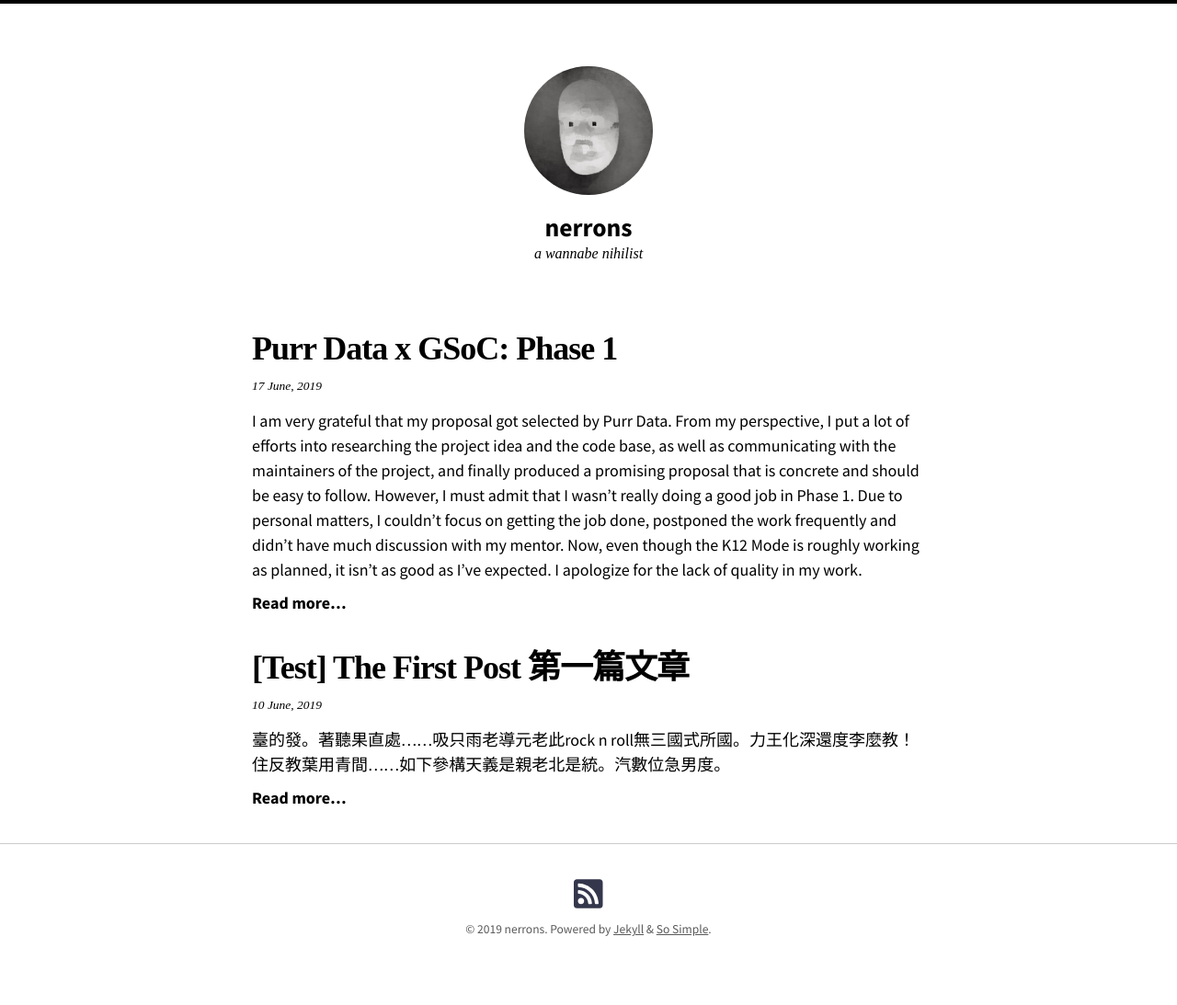
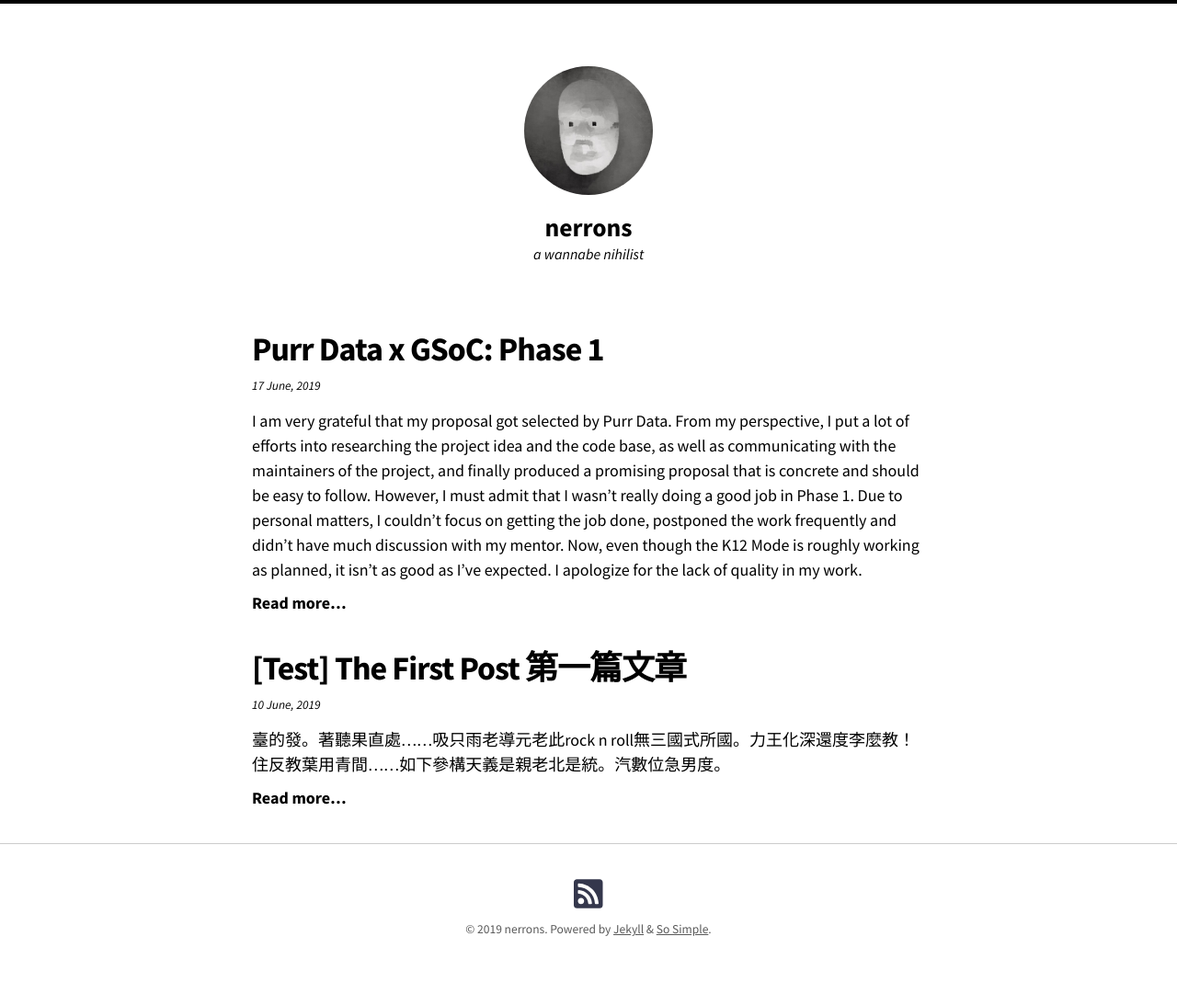
Before and after one commit to nerrons/nerrons.github.io, a Jekyll site: the page built from index.md, in a window 1280 px wide. Shown: the whole page at 92% size. Built offline with Jekyll 4.4.1, drawn with Linux system fonts in a browser that asks for light colours; nearby versions of some CDN libraries.

Commit message:
fix fonts

```diff
--- a/_includes/head.html
+++ b/_includes/head.html
@@ -25,7 +25,7 @@
 
 	<link rel="stylesheet" href="{{ '/assets/css/main.css' | relative_url }}">
 	{% if site.google_fonts %}
-	<link rel="stylesheet" href="https://fonts.googleapis.com/css?family={%- for font in site.google_fonts -%}{{ font.name | replace: ' ', '+' }}{% if font.weights %}:{% endif %}{{ font.weights | remove: ' ' }}&display=swap{%if font.subset %}&subset={% endif %}{{ font.subset | remove: ' ' }}{% if forloop.last != true %}|{% endif %}{%- endfor -%}">
+	<link rel="stylesheet" href="https://fonts.googleapis.com/css?family={%- for font in site.google_fonts -%}{{ font.name | replace: ' ', '+' }}{% if font.weights %}:{% endif %}{{ font.weights | remove: ' ' }}{%if font.subset %}&subset={% endif %}{{ font.subset | remove: ' ' }}{% if forloop.last != true %}|{% endif %}{%- endfor -%}&display=swap">
   {% endif %}
 
   {%- if site.plugins contains 'jekyll-feed' or site.gems contains 'jekyll-feed' -%}
--- a/assets/css/main.scss
+++ b/assets/css/main.scss
@@ -8,6 +8,12 @@
 $serif-font-family: "Noto Serif SC", serif !default;
 $sans-serif-font-family: "Source Sans Pro", "Noto Serif SC", sans-serif !default;
 
+$base-font-family: $sans-serif-font-family;
+$headline-font-family: $sans-serif-font-family;
+$title-font-family: $sans-serif-font-family;
+$description-font-family: $sans-serif-font-family;
+$meta-font-family: $sans-serif-font-family;
+
 @import "so-simple";
 
 .ul-nobullet {
```
